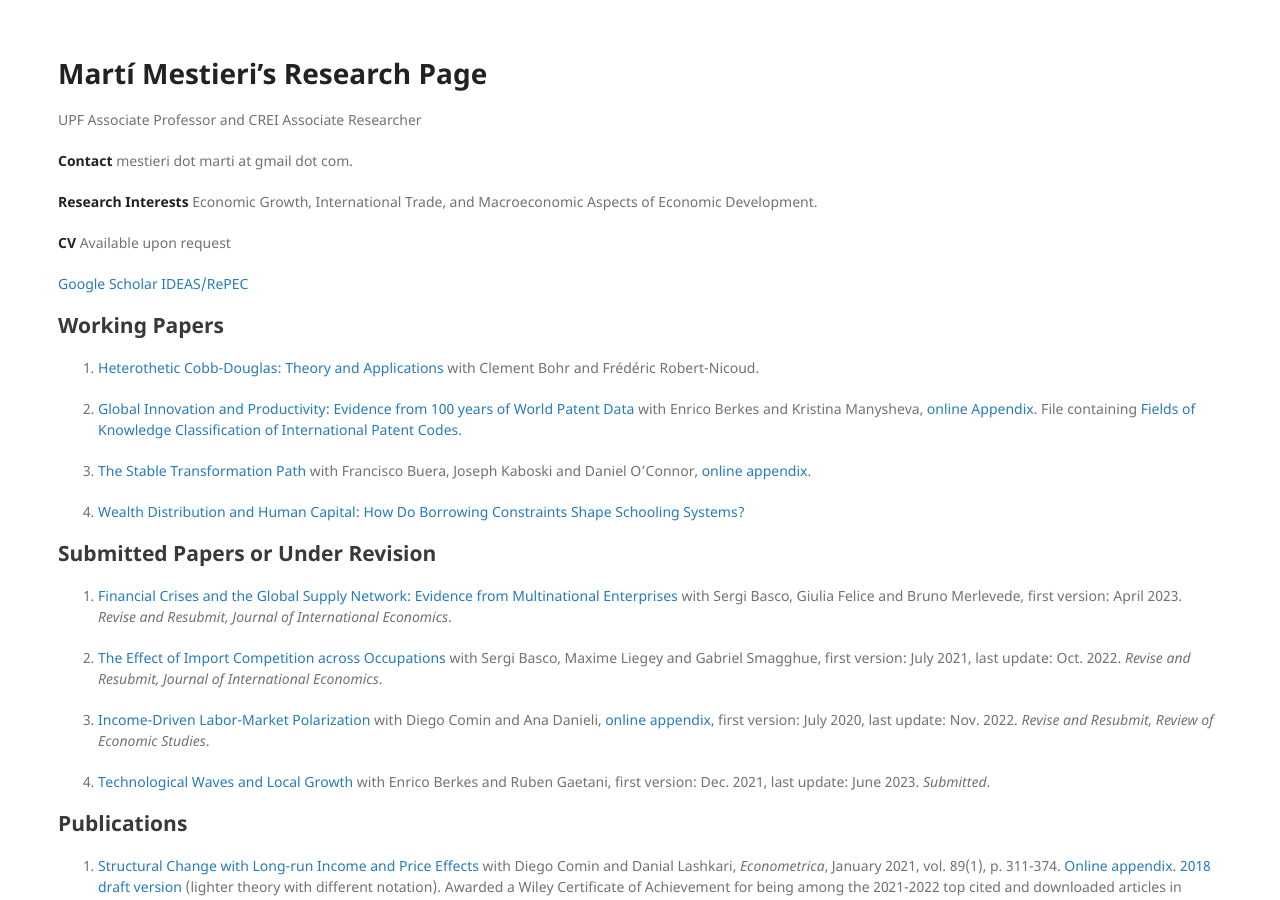
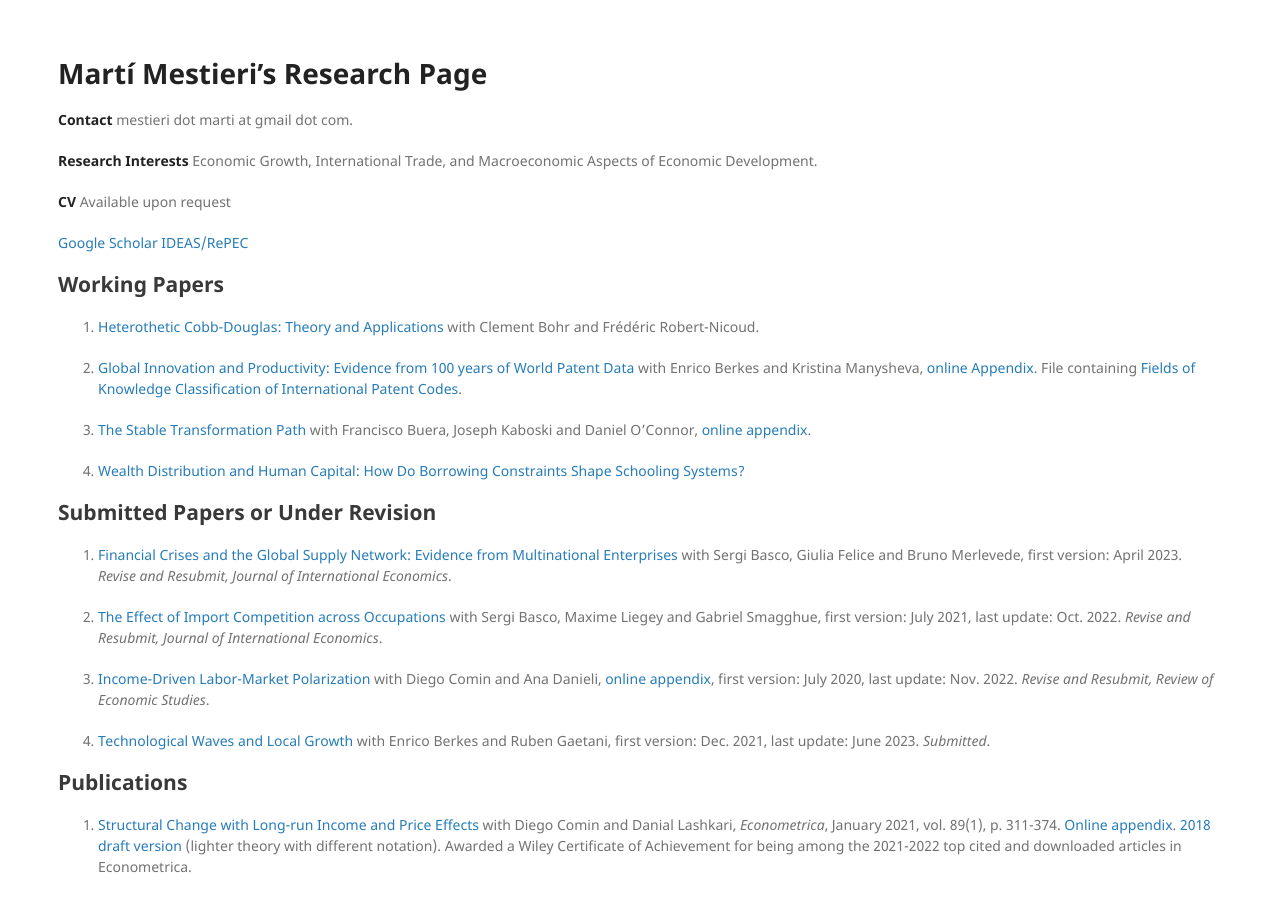
Before and after one commit to mestieri/mestieri.github.io, a Jekyll site: the page built from index.md, in a window 1280 px wide and 900 px high. Built offline with Jekyll 4.4.1, drawn with Linux system fonts in a browser that asks for light colours.

Commit message:
Update index.md

```diff
--- a/index.md
+++ b/index.md
@@ -10,8 +10,6 @@ title: Martí Mestieri's Research Page
 UPF Associate Professor and CREi Associate Researcher.
 
 -->
-UPF Associate Professor and CREI Associate Researcher
-
 **Contact** mestieri dot marti at gmail dot com.
 
 **Research Interests** Economic Growth, International Trade, and Macroeconomic Aspects of Economic Development.
```
